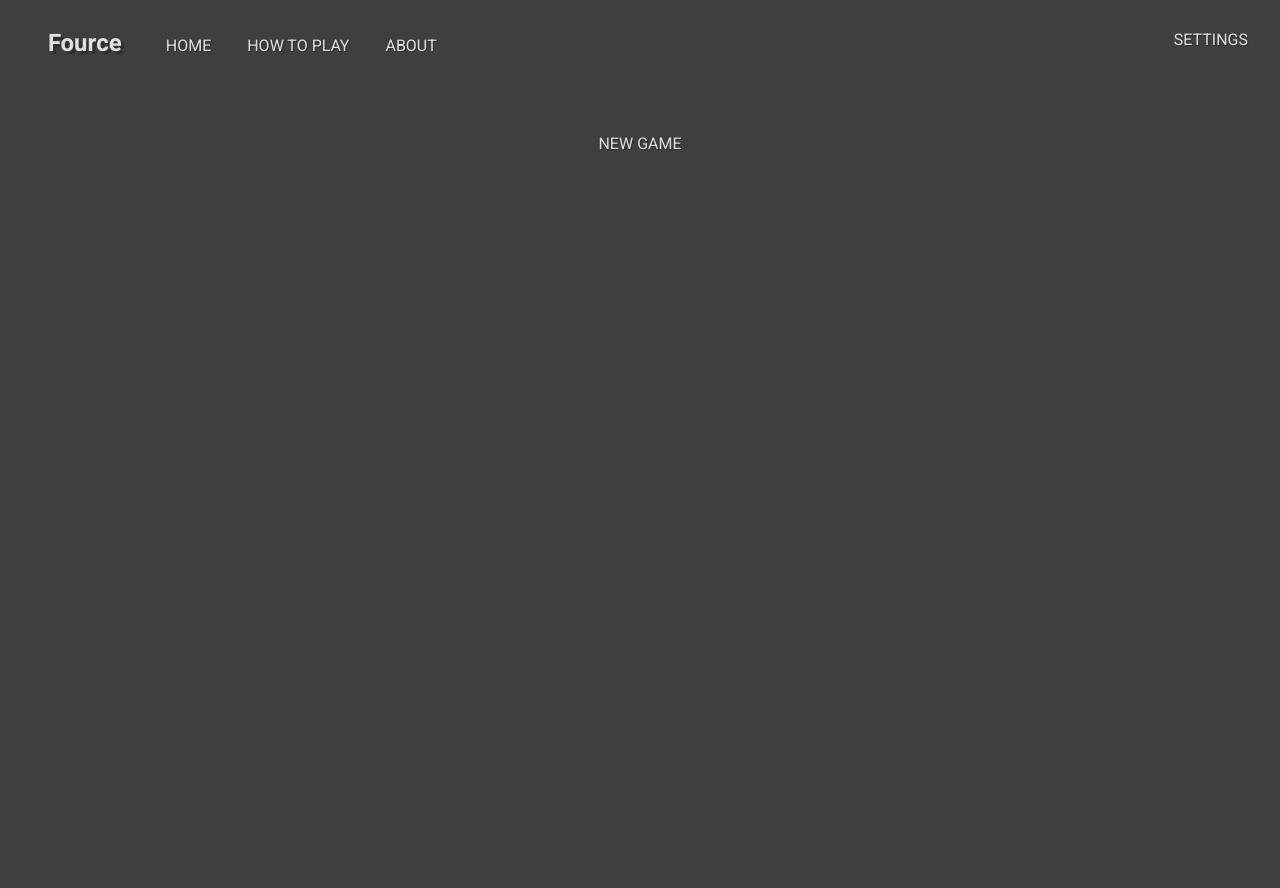
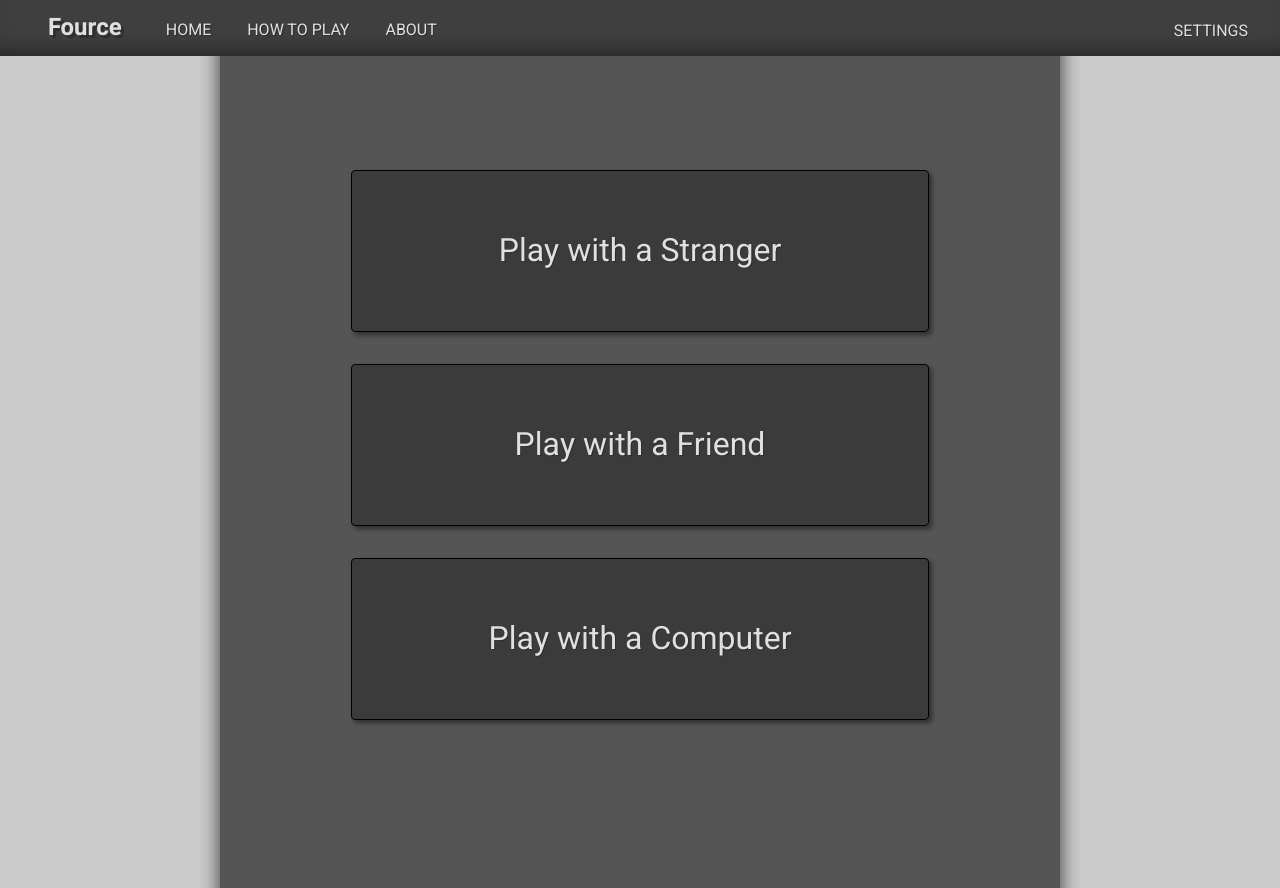
Before and after one commit to NicNol/fource, a website: page public/index.html in a window 1280 px wide. Before the commit the page ends 800 px from the top, so only its background shows below. Drawn offline with nearby package versions, Linux system fonts and the light colour scheme.

Commit message:
General UI/Style Improvements

```diff
--- a/public/css/game.css
+++ b/public/css/game.css
@@ -4,6 +4,7 @@
     -webkit-box-shadow: 3px 3px 5px 0px #00000075;
     box-shadow: 3px 3px 5px 0px #00000075;
     min-width: 640px;
+    max-height: 640px;
 }
 
 .row {
@@ -155,6 +156,7 @@
     margin-left:1em;
     display: flex;
     flex-direction: column;
+    max-height: 640px;
 }
 
 .upper, .lower {
--- a/public/css/navbar.css
+++ b/public/css/navbar.css
@@ -1,12 +1,16 @@
 nav {
-    display:flex;
+    display: flex;
     justify-content: space-between;
     margin: 0px;
-    padding: 2em 0 5em 0;
+    padding: 1em 0 1em 0;
+    -webkit-box-shadow: inset 0px -20px 25px -20px rgba(0, 0, 0, 0.6);
+    box-shadow: inset 0px -20px 25px -20px rgba(0, 0, 0, 0.6);
 }
 
 .navRight {
     padding-right: 1em;
+    position: relative;
+    top: 7px;
 }
 
 .navLeft span {
@@ -21,7 +25,7 @@ nav {
 nav a {
     font-weight: 400;
     padding: 0 1em;
-    color:rgb(224, 224, 224);
+    color: rgb(224, 224, 224);
     text-transform: uppercase;
     text-decoration: none;
     text-shadow: #2e2e2e 1px 1px 0;
--- a/public/css/style.css
+++ b/public/css/style.css
@@ -1,21 +1,50 @@
 @import url('reset.css');
 @import url('https://fonts.googleapis.com/css2?family=Heebo:wght@100;400;700&display=swap');
 @import url('navbar.css');
-
 body {
     background-color: rgb(63, 63, 63);
     font-family: 'Heebo', sans-serif;
     font-weight: 400;
-    color:rgb(224, 224, 224);
+    color: rgb(224, 224, 224);
 }
 
 .container {
-    display:flex;
+    display: flex;
     justify-content: center;
+    background-color: #ccc;
+    overflow: hidden;
+    min-height: 100vh;
+    padding-top: 2em;
 }
 
 .text-content-box {
-    max-width: 640px;
+    width: 640px;
+    padding: 150px 100px 50px 100px;
+    background-color: #555;
+    margin: 30px;
+    position: relative;
+    margin-top: -100px;
+    margin-bottom: -100px;
+}
+
+.text-content-box:before {
+    box-shadow: -20px 0 20px -20px #333 inset;
+    content: " ";
+    height: 100%;
+    left: -20px;
+    position: absolute;
+    top: 0;
+    width: 20px;
+}
+
+.text-content-box:after {
+    box-shadow: 20px 0 20px -20px #333 inset;
+    content: " ";
+    height: 100%;
+    position: absolute;
+    top: 0;
+    right: -20px;
+    width: 20px;
 }
 
 h2 {
@@ -37,21 +66,15 @@ p {
 }
 
 a {
-    font-weight: 400;
-    padding: 0 1em;
-    color:rgb(224, 224, 224);
-    text-transform: uppercase;
-    text-decoration: none;
+    color: rgb(224, 224, 224);
+    text-decoration: underline;
     text-shadow: #2e2e2e 1px 1px 0;
-    position: relative;
-    top: 0px;
-    display: inline-block;
-    transition: color 0.2s ease-in-out, top 0.1s ease-in-out;
+    transition: color 0.2s ease-in-out;
+    text-decoration-style: dotted;
 }
 
 a:hover {
     color: #fff;
-    top: -2px;
 }
 
 .image-right img {
@@ -74,3 +97,18 @@ a:hover {
 .text-subsection .text-portion {
     padding-right: 1em;
 }
+
+.game-block {
+    display: block;
+    width: 90%;
+    text-align: center;
+    margin: 1em auto;
+    padding: 2em 0;
+    border: solid black 1px;
+    background-color: rgba(0,0,0,.3);
+    border-radius: 4px;
+    font-size: 24pt;
+    -webkit-box-shadow: 3px 3px 5px 0px #00000075;
+    box-shadow: 3px 3px 5px 0px #00000075;
+    text-decoration: none;
+}
--- a/public/index.html
+++ b/public/index.html
@@ -13,7 +13,12 @@
 <body>
     <nav id="topNavBar"></nav>
     <div class="container">
-        <a href="/newgame">New Game</a>
+        <div class="text-content-box">
+            <a href="/newgame" class="game-block">Play with a Stranger</a>
+            <a href="/newgame" class="game-block">Play with a Friend</a>
+            <a href="/newgame" class="game-block">Play with a Computer</a>
+        </div>
+
     </div>
 
 
```
Also changed, not shown: public/about.html (+2 -2 lines), 1 other file.
